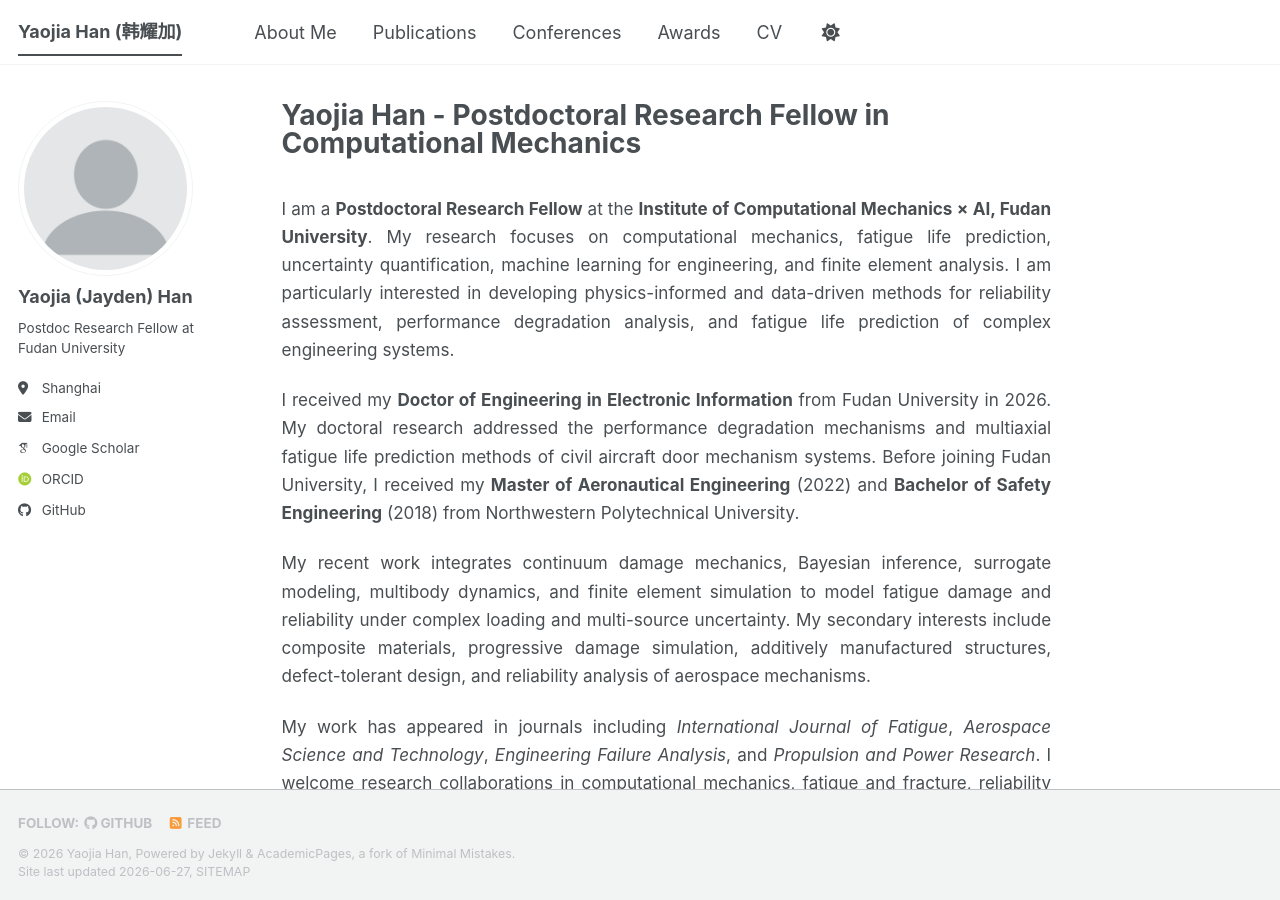
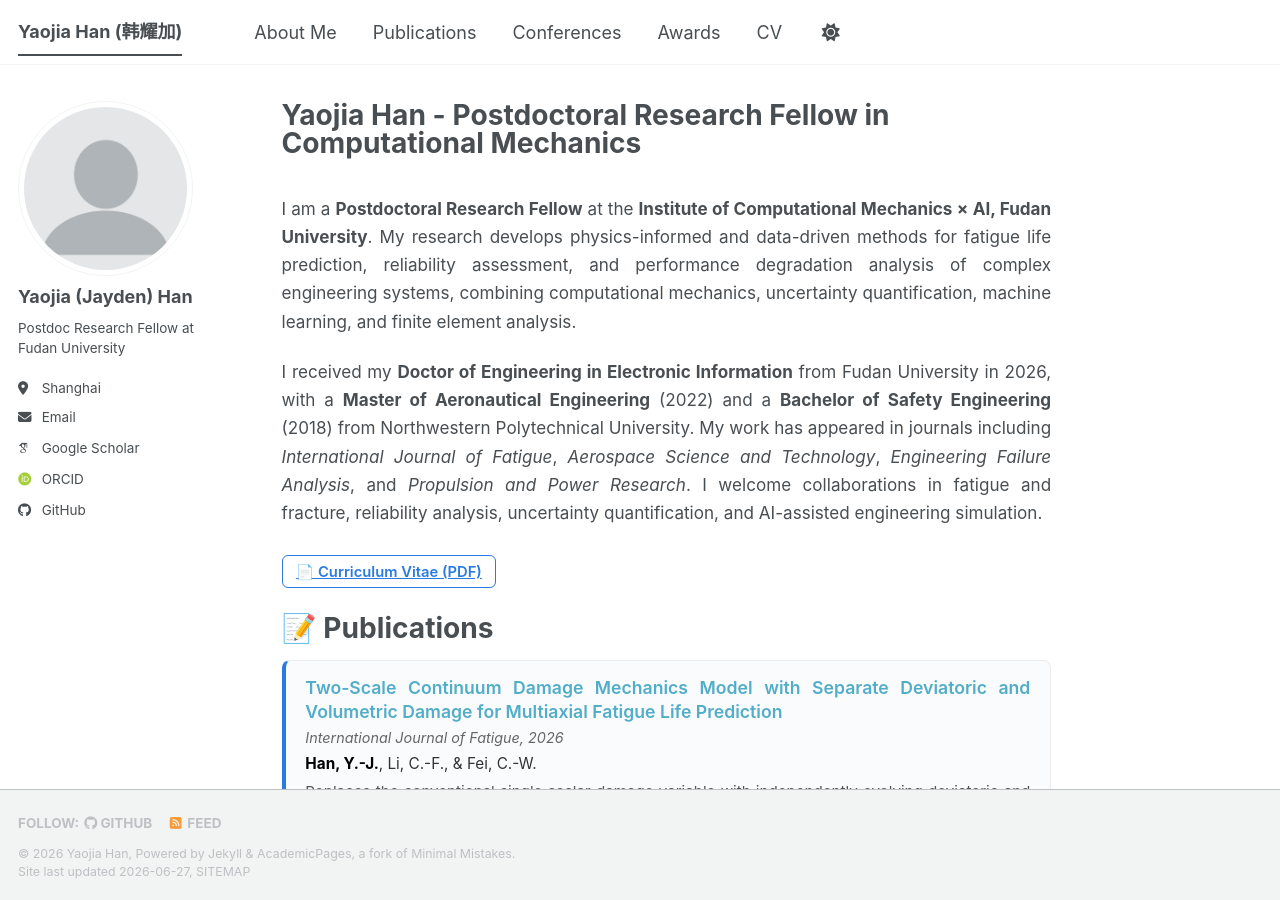
Before and after one commit to jaydenHYJ/jaydenHYJ.github.io, a Jekyll site: the page built from _pages/about.md, in a window 1280 px wide and 900 px high. Built offline with Jekyll 4.4.1, drawn with Linux system fonts in a browser that asks for light colours; some web fonts are replaced; a script bundle is joined from its source files by our own code; library files that are not in the unit come from our copies.

Commit message:
Update about.md

```diff
--- a/_pages/about.md
+++ b/_pages/about.md
@@ -55,17 +55,15 @@ redirect_from:
 
 <div class="about-text" markdown="1">
 
-I am a **Postdoctoral Research Fellow** at the **Institute of Computational Mechanics × AI, Fudan University**. My research focuses on computational mechanics, fatigue life prediction, uncertainty quantification, machine learning for engineering, and finite element analysis. I am particularly interested in developing physics-informed and data-driven methods for reliability assessment, performance degradation analysis, and fatigue life prediction of complex engineering systems.
+I am a **Postdoctoral Research Fellow** at the **Institute of Computational Mechanics × AI, Fudan University**. My research develops physics-informed and data-driven methods for fatigue life prediction, reliability assessment, and performance degradation analysis of complex engineering systems, combining computational mechanics, uncertainty quantification, machine learning, and finite element analysis.
 
-I received my **Doctor of Engineering in Electronic Information** from Fudan University in 2026. My doctoral research addressed the performance degradation mechanisms and multiaxial fatigue life prediction methods of civil aircraft door mechanism systems. Before joining Fudan University, I received my **Master of Aeronautical Engineering** (2022) and **Bachelor of Safety Engineering** (2018) from Northwestern Polytechnical University.
-
-My recent work integrates continuum damage mechanics, Bayesian inference, surrogate modeling, multibody dynamics, and finite element simulation to model fatigue damage and reliability under complex loading and multi-source uncertainty. My secondary interests include composite materials, progressive damage simulation, additively manufactured structures, defect-tolerant design, and reliability analysis of aerospace mechanisms.
-
-My work has appeared in journals including *International Journal of Fatigue*, *Aerospace Science and Technology*, *Engineering Failure Analysis*, and *Propulsion and Power Research*. I welcome research collaborations in computational mechanics, fatigue and fracture, reliability analysis, uncertainty quantification, finite element modeling, and AI-assisted engineering simulation.
+I received my **Doctor of Engineering in Electronic Information** from Fudan University in 2026, with a **Master of Aeronautical Engineering** (2022) and a **Bachelor of Safety Engineering** (2018) from Northwestern Polytechnical University. My work has appeared in journals including *International Journal of Fatigue*, *Aerospace Science and Technology*, *Engineering Failure Analysis*, and *Propulsion and Power Research*. I welcome collaborations in fatigue and fracture, reliability analysis, uncertainty quantification, and AI-assisted engineering simulation.
 
 </div>
 
 <a class="cv-button" href="files/CV_YJH.pdf">📄 Curriculum Vitae (PDF)</a>
+
+<span class='anchor' id='publications'></span>
 
 # 📝 Publications
 
@@ -113,6 +111,8 @@ My work has appeared in journals including *International Journal of Fatigue*, *
 
 </div>
 
+<span class='anchor' id='awards'></span>
+
 # 🏅 Honors and Awards
 {: .tidy-list}
 - *2026* Outstanding Graduate, Fudan University, China
@@ -126,6 +126,8 @@ My work has appeared in journals including *International Journal of Fatigue*, *
 - *Sep 2019 – Mar 2022*, **Master of Aeronautical Engineering**, Northwestern Polytechnical University, China. Dissertation: Design and Analysis of Reliability Test of an Electro-pneumatic Valve.
 - *Sep 2014 – Jun 2018*, **Bachelor of Safety Engineering**, Northwestern Polytechnical University, China. Dissertation: Qualitative Reliability Analysis of an Aircraft Cabin Door Lock System.
 
+<span class='anchor' id='conferences'></span>
+
 # 🎤 Conferences & Talks
 {: .tidy-list}
 - *2026*, **A data-driven fatigue reliability assessment of motion mechanisms based on surrogate models**, 11th International Conference on Engineering Failure Analysis (ICEFA).
```
